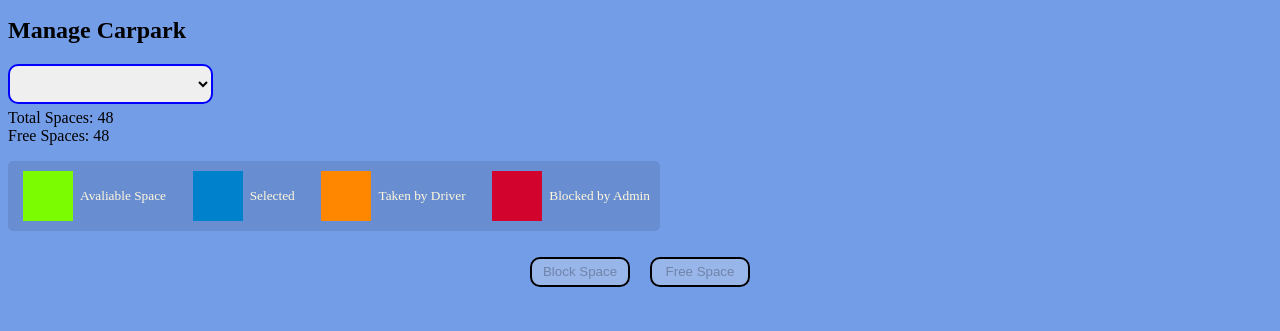
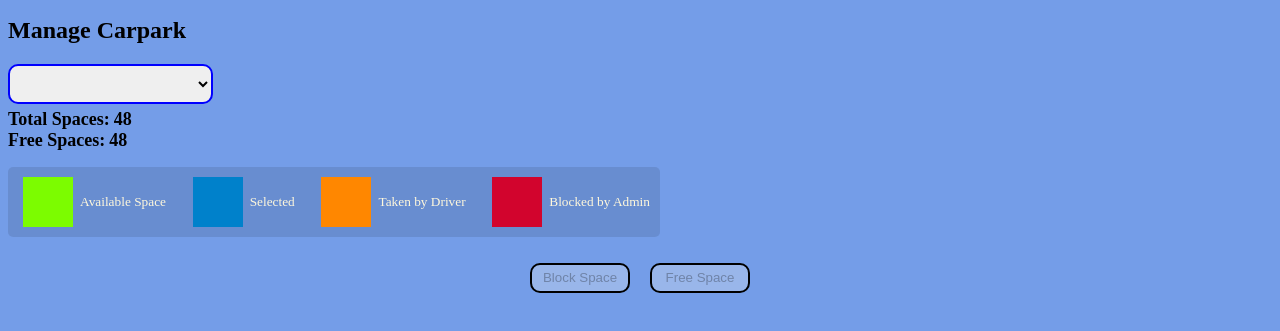
Before and after one commit to hazzaRR/Parkarino, a website: page public/Admin/manageCarpark.html in a window 1280 px wide. Shown: the part 119-450 px from the top of the page. Drawn offline with Linux system fonts and the light colour scheme; no server answers.

Commit message:
styling changes to stats counter

```diff
--- a/public/Admin/manageCarpark.html
+++ b/public/Admin/manageCarpark.html
@@ -32,17 +32,17 @@
         <select name="carpark" id="carpark"></select>
 
         <div id="carpark-stats">
-            <span>Total Spaces:</span>
-            <span id="total-stat">48</span>
+            <span class="carpark-stats">Total Spaces:</span>
+            <span id="total-stat" class="carpark-stats">48</span>
             <br>
-            <span>Free Spaces:</span>
-            <span id="freespaces-stat">48</span>
+            <span class="carpark-stats">Free Spaces:</span>
+            <span id="freespaces-stat" class="carpark-stats">48</span>
         </div>
 
         <ul class="pickerKey">
             <li>
               <div class="spaceKey"></div>
-              <small>Avaliable Space</small>
+              <small>Available Space</small>
             </li>
             <li>
               <div class="spaceKey selectedKey"></div>
--- a/public/styles.css
+++ b/public/styles.css
@@ -607,3 +607,8 @@ textarea
 #ban:hover  {
     transform: scale(1.05) perspective(1px);
 }
+
+.carpark-stats {
+  font-size: 18px;
+  font-weight: bold;
+}
--- a/tickets.json
+++ b/tickets.json
@@ -7,8 +7,8 @@
 		"carPark": "UEA West",
 		"parkingSpace": 0,
 		"chargePrice": 6500,
-		"checked_in": null,
-		"checked_out": null
+		"checked_in": true,
+		"checked_out": true
 	},
 	{
 		"ticketId": 1,
```
